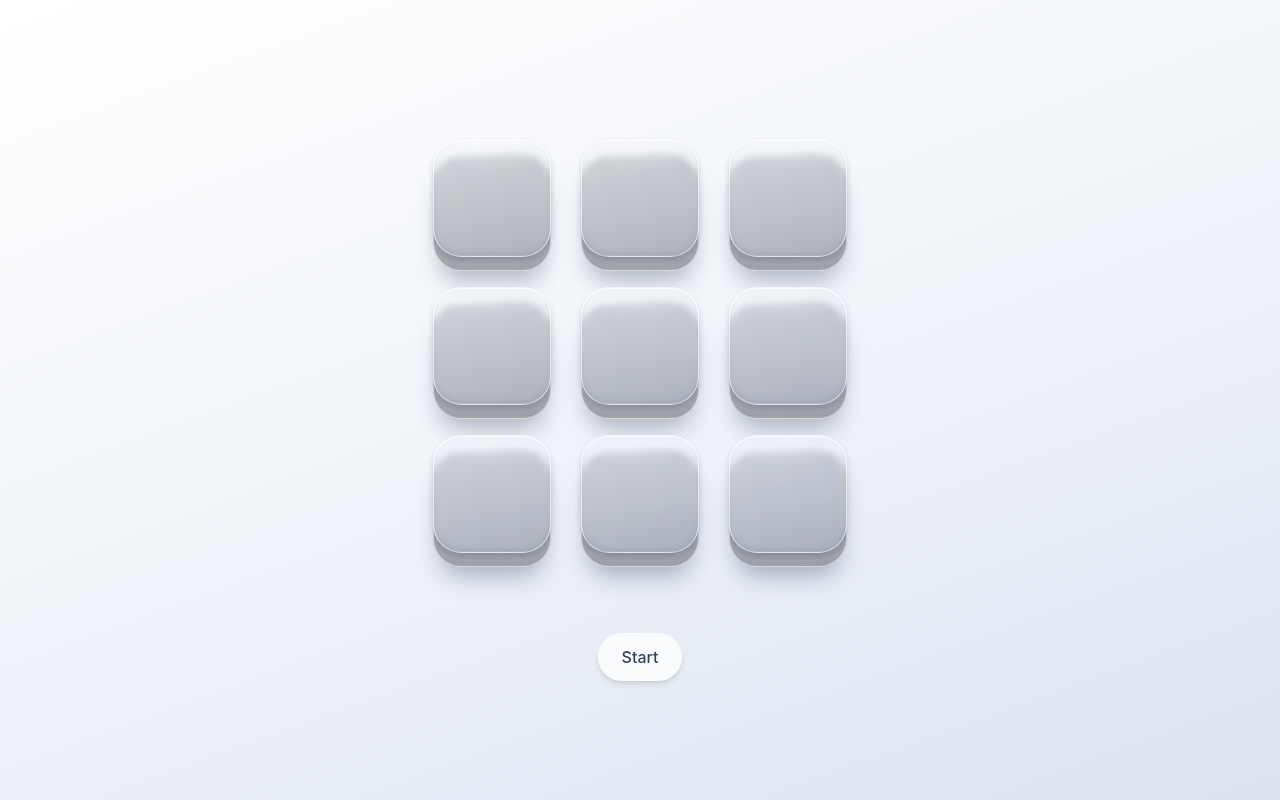
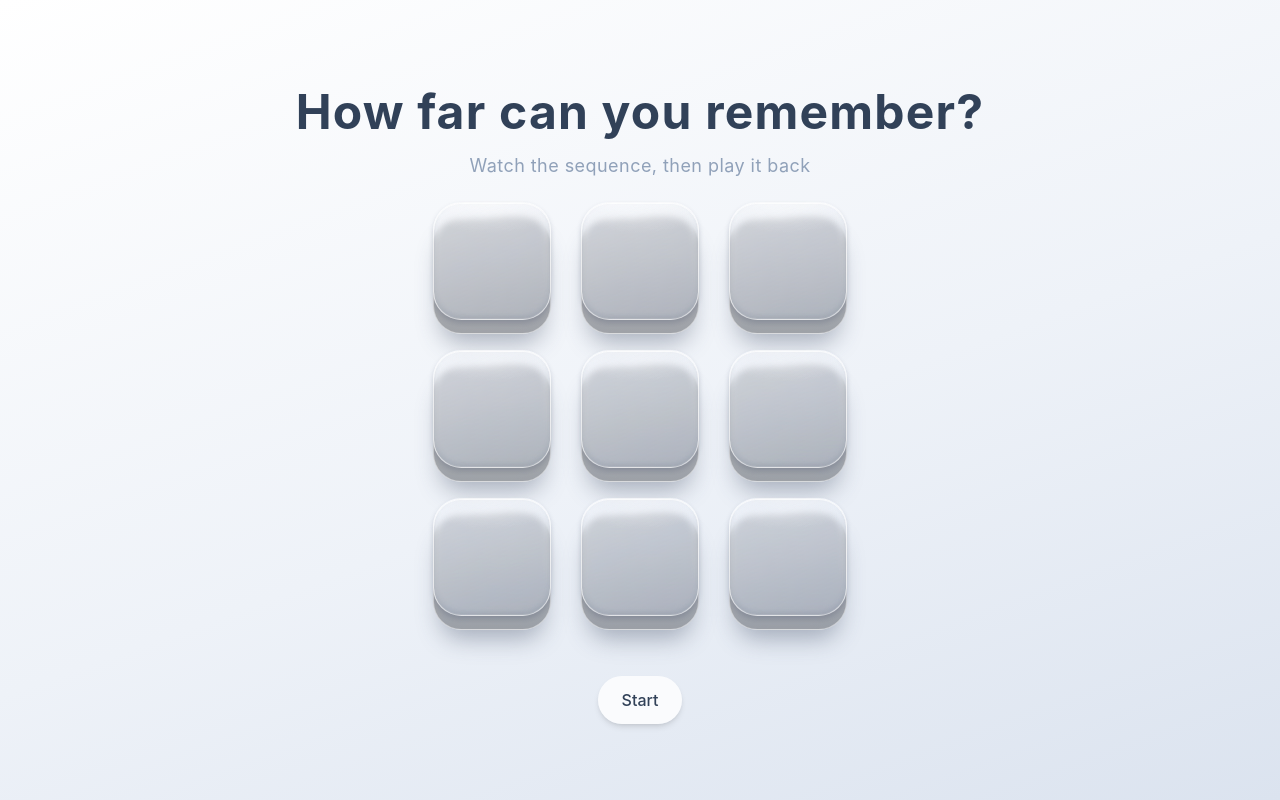
Before and after one commit to HsHs-dev/react-memory-game, a React (Vite) app: page / in a window 1280 px wide. Built offline with nearby package versions, Linux system fonts and the light colour scheme.

Commit message:
add description on top

```diff
--- a/src/App.jsx
+++ b/src/App.jsx
@@ -114,11 +114,25 @@ function App() {
 
   return (
     <PlayLayout feedback={feedback}>
+
       {(phase === PHASE.SHOWING || phase === PHASE.INPUTTING) && (
         <div className="mb-8 text-3xl font-light text-slate-600 tracking-wide">
           Level: <span className="font-semibold text-slate-800 tabular-nums">{sequence.length}</span>
         </div>
       )}
+
+      {
+        phase === PHASE.IDLE && (
+          <div className="flex flex-col items-center gap-1 mb-0.5">
+            <div className="text-[clamp(1.5rem,4vw,3rem)] font-bold text-slate-700 tracking-wide whitespace-nowrap">
+              How far can you remember?
+            </div>
+            <div className="text-lg font-normal text-slate-400 tracking-wide">
+              Watch the sequence, then play it back
+            </div>
+          </div>
+        )
+      }
 
       {phase !== PHASE.GAMEOVER && (
         <Board
@@ -128,12 +142,11 @@ function App() {
         />
       )}
 
-      {/* Start button — only in IDLE */}
       {phase === PHASE.IDLE && (
         <button
           type="button"
           onClick={startGame}
-          className="mt-8 px-6 py-3 rounded-full
+          className="mt-3 px-6 py-3 rounded-full
                    bg-white/80 text-slate-700 font-medium
                    shadow-md hover:bg-white
                    transition-colors
@@ -157,7 +170,7 @@ function App() {
             onClick={startGame}
             className="px-8 py-3 rounded-full
                      bg-slate-700 text-white font-medium
-                     shadow-lg hover:bg-slate-800
+                     shadow-lg hover:bg-slate-300
                      active:scale-95
                      transition-all duration-150
                      cursor-pointer"
```
